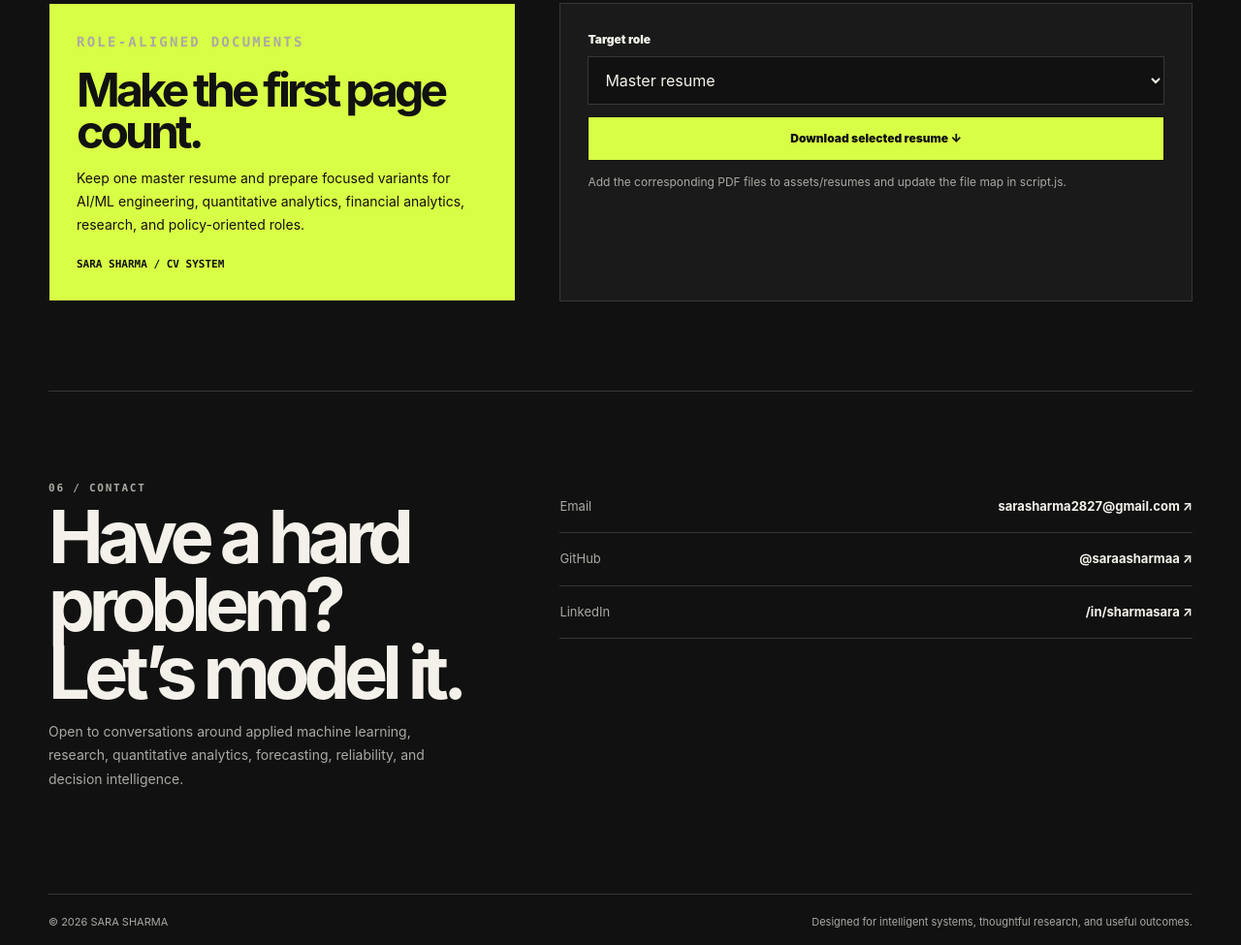
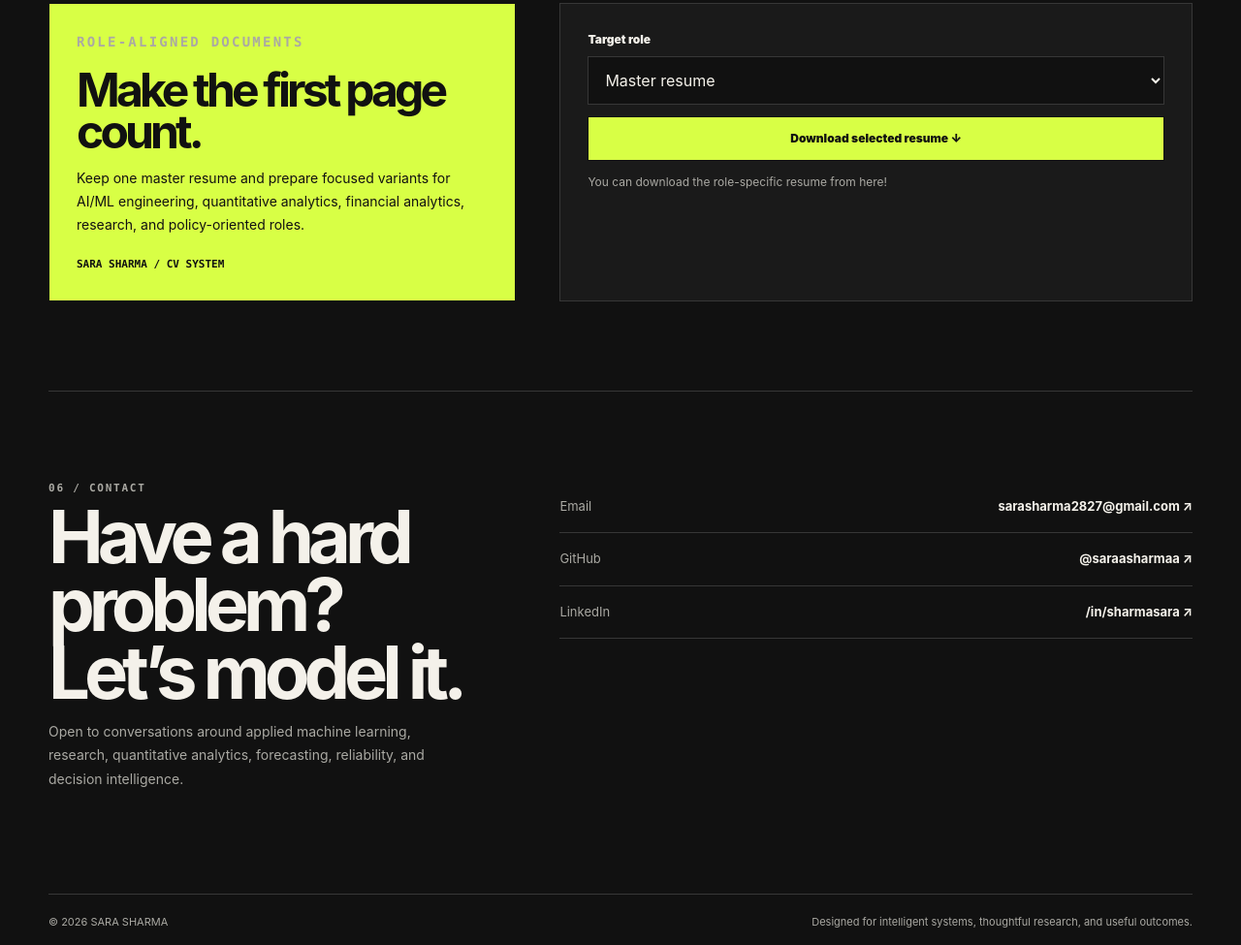
Before and after one commit to saraasharmaa/portfolio, a plain HTML site: page index.html in a window 1280 px wide. Shown: the part 5388-6363 px from the top of the page at 97% size. Drawn offline with Linux system fonts and the light colour scheme.

Commit message:
Update resume download message in index.html

```diff
--- a/index.html
+++ b/index.html
@@ -320,7 +320,7 @@
           </select>
           <button id="resume-download" class="button button-lime full">Download selected resume ↓</button>
           <p id="resume-status" class="status" aria-live="polite">
-            Add the corresponding PDF files to assets/resumes and update the file map in script.js.
+            You can download the role-specific resume from here!
           </p>
         </div>
       </div>
```
